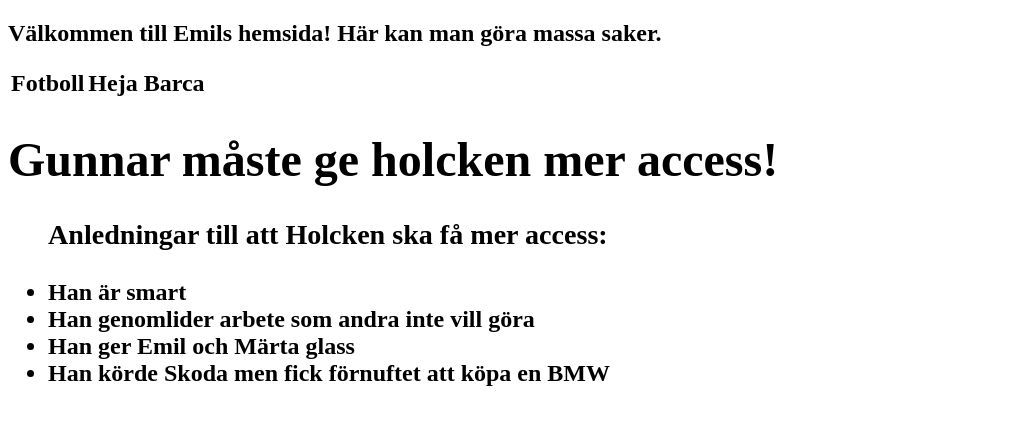
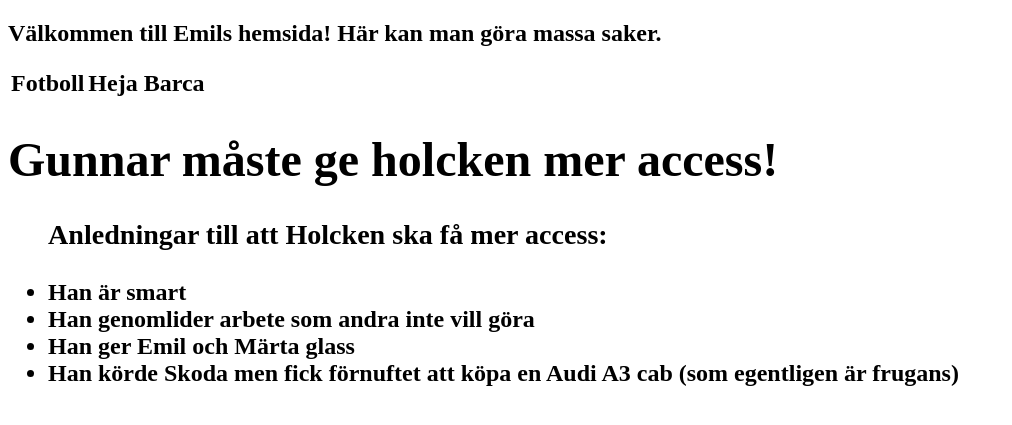
Before and after one commit to bergstrom97/bergstrom97.github.io, a Jekyll site: the page index.html, which Jekyll copies as it is, in a window 1280 px wide. Shown: the top 425 px of the page, without its empty margins (0-1012 px from the left). Built offline with Jekyll 4.4.1, drawn with Linux system fonts in a browser that asks for light colours.

Commit message:
Update index.html

```diff
--- a/index.html
+++ b/index.html
@@ -27,7 +27,7 @@
     <li> Han är smart</li>
     <li> Han genomlider arbete som andra inte vill göra</li>
     <li> Han ger Emil och Märta glass</li>
-    <li>Han körde Skoda men fick förnuftet att köpa en BMW</li>
+    <li>Han körde Skoda men fick förnuftet att köpa en Audi A3 cab (som egentligen är frugans)</li>
   </ul>
   </body>
 </div>
```
